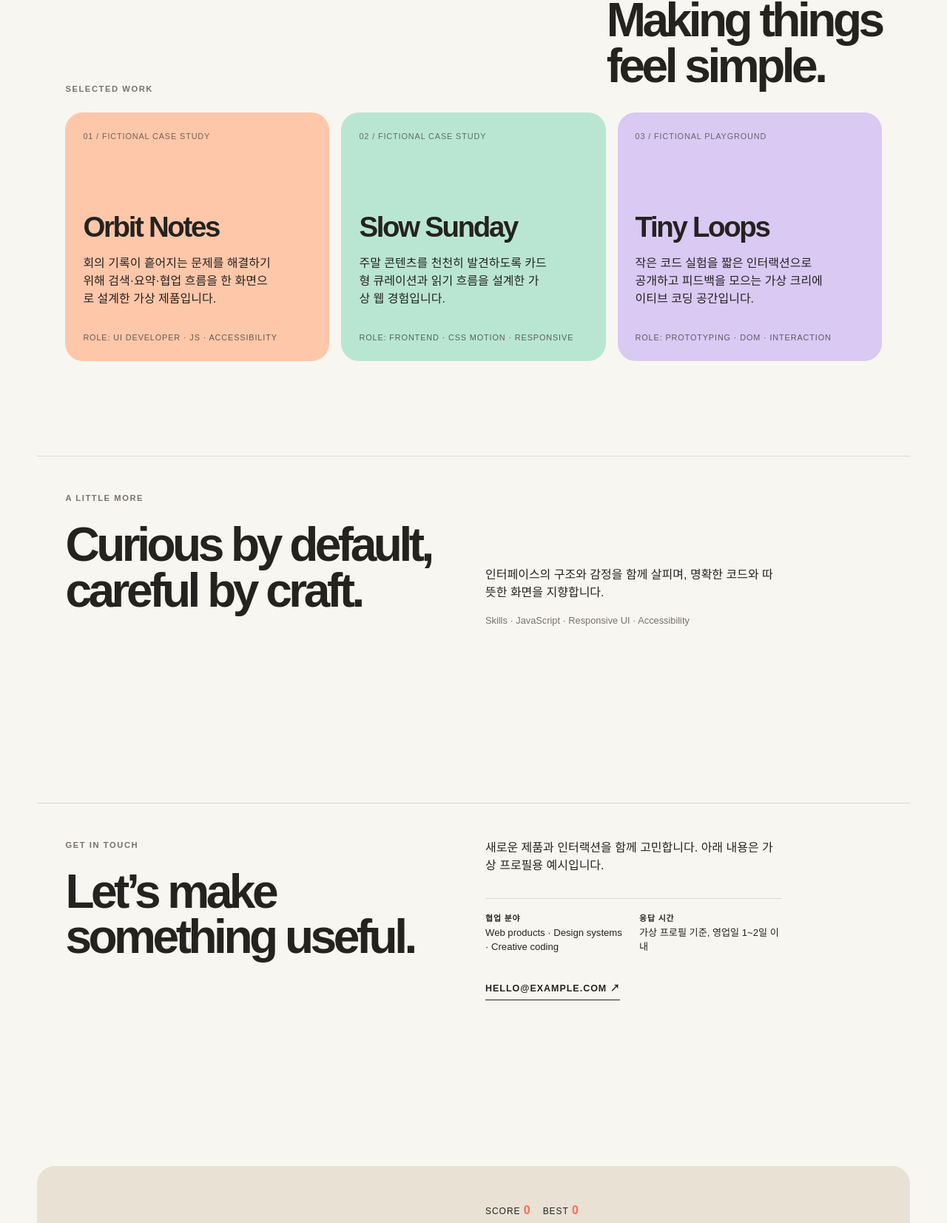
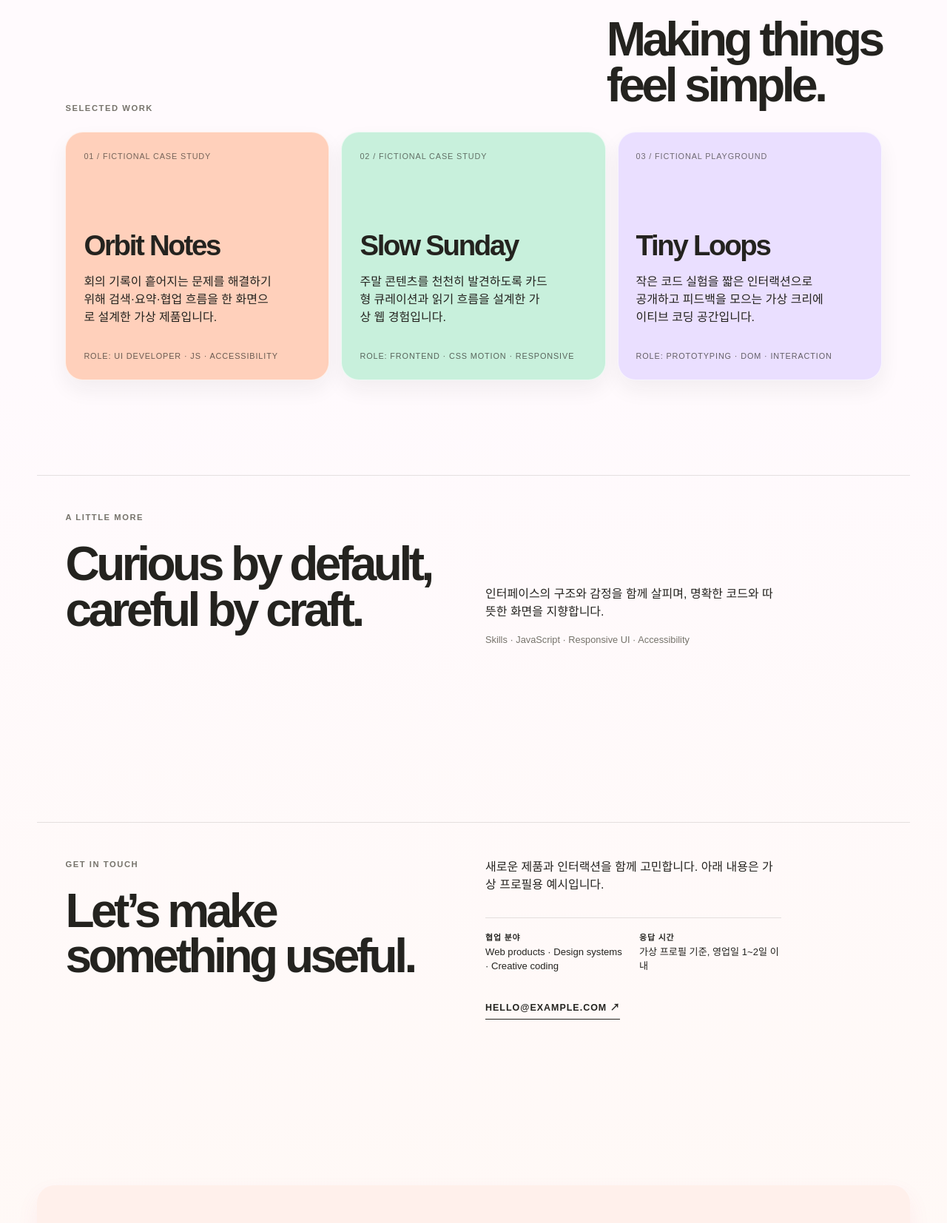
Before and after one commit to rmfotjanj1234/rmfotjanj1234.github.io, a plain HTML site: page index.html in a window 1280 px wide. Shown: the part 842-2495 px from the top of the page at 74% size. Drawn offline with Linux system fonts and the light colour scheme.

Commit message:
Polish dino game and brighten portfolio design

```diff
--- a/game.js
+++ b/game.js
@@ -13,8 +13,8 @@
       this.random = options.random || Math.random;
       this.storage = options.storage || null;
       this.highScoreKey = options.highScoreKey || 'choi-jeongin-dino-best';
-      this.baseSpeed = options.baseSpeed || 5;
-      this.maxSpeed = options.maxSpeed || 14;
+      this.baseSpeed = options.baseSpeed || 7;
+      this.maxSpeed = options.maxSpeed || 19.6;
       this.reset();
       this.bestScore = this.readBestScore();
     }
@@ -130,13 +130,14 @@
 
     function render() {
       board.replaceChildren();
+      board.classList.toggle('game-board--gameover', engine.state === STATES.gameover);
       const cloud = document.createElement('span');
       cloud.className = 'game-cloud';
       cloud.style.left = `${(engine.tickCount * .08) % 85}%`;
       cloud.style.top = '18%';
       board.appendChild(cloud);
       dino = document.createElement('span');
-      dino.className = `dino-sprite${engine.ducking ? ' dino-sprite--duck' : ''}`;
+      dino.className = `dino-sprite${engine.ducking ? ' dino-sprite--duck' : ''}${engine.state === STATES.gameover ? ' dino-sprite--gameover' : ''}`;
       dino.style.bottom = `${1.6 + engine.playerY * 1.6}rem`;
       board.appendChild(dino);
       engine.obstacles.forEach((obstacle) => {
@@ -145,6 +146,13 @@
         item.style.left = `${obstacle.x}%`;
         board.appendChild(item);
       });
+      if (engine.state === STATES.gameover) {
+        const overlay = document.createElement('span');
+        overlay.className = 'game-over-overlay';
+        overlay.setAttribute('aria-hidden', 'true');
+        overlay.textContent = 'GAME OVER';
+        board.appendChild(overlay);
+      }
       if (score) score.textContent = String(engine.score);
       if (bestScore) bestScore.textContent = String(engine.bestScore);
       if (status) status.textContent = ({ idle: 'Ready · Space 또는 ↑로 시작', running: 'Running · ↓ 숙이기 · Alt 일시정지', paused: 'Paused · Alt로 계속하기', gameover: 'Game over · Space로 다시 시작' })[engine.state];
--- a/styles.css
+++ b/styles.css
@@ -1,9 +1,10 @@
 :root {
   --ink: #24231f;
   --muted: #76736b;
-  --paper: #f8f6f1;
-  --line: rgba(36, 35, 31, .14);
-  --accent: #ff6b4a;
+  --paper: #fffafd;
+  --line: rgba(36, 35, 31, .12);
+  --accent: #e84d73;
+  --accent-warm: #ff8b55;
   --space: clamp(1.25rem, 3vw, 3rem);
   font-family: Arial, Helvetica, sans-serif;
   color: var(--ink);
@@ -12,7 +13,7 @@
 
 * { box-sizing: border-box; }
 html { scroll-behavior: smooth; }
-body { margin: 0; min-width: 320px; line-height: 1.5; }
+body { background: linear-gradient(180deg, #fffafd 0%, var(--paper) 42%, #fff8f2 100%); margin: 0; min-width: 320px; line-height: 1.5; }
 a { color: inherit; }
 
 .site-header {
@@ -36,8 +37,8 @@ nav a:hover, nav a:focus-visible, .text-link:hover, .text-link:focus-visible { c
 
 .section-shell { margin: 0 auto; max-width: 1180px; padding-left: var(--space); padding-right: var(--space); }
 .hero { min-height: min(720px, 82vh); padding-bottom: 7rem; padding-top: 7rem; }
-.profile-card { align-items: center; display: flex; gap: .75rem; margin-bottom: 4rem; max-width: 32rem; }
-.profile-avatar { align-items: center; background: var(--accent); border-radius: 50%; color: var(--paper); display: inline-flex; font-size: .8rem; font-weight: 800; height: 2.8rem; justify-content: center; width: 2.8rem; }
+.profile-card { align-items: center; background: rgba(255, 255, 255, .72); border: 1px solid var(--line); border-radius: 1.25rem; box-shadow: 0 .8rem 2rem rgba(232, 77, 115, .08); display: flex; gap: .75rem; margin-bottom: 4rem; max-width: 32rem; padding: .75rem 1rem; }
+.profile-avatar { align-items: center; background: var(--accent); border-radius: 50%; color: var(--paper); display: inline-flex; flex: 0 0 2.8rem; font-size: .75rem; font-weight: 800; height: 2.8rem; justify-content: center; letter-spacing: -.12em; line-height: 1; overflow: hidden; text-align: center; white-space: nowrap; width: 2.8rem; }
 .profile-card strong, .profile-card span { display: block; }
 .profile-card div span { color: var(--muted); font-size: .72rem; }
 .profile-badge { border: 1px solid var(--line); border-radius: 999px; color: var(--muted); font-size: .65rem; margin-left: auto; padding: .45rem .7rem; }
@@ -51,11 +52,11 @@ h2 { font-size: clamp(2.4rem, 5vw, 5rem); margin-bottom: 2rem; }
 .text-link { border-bottom: 1px solid currentColor; display: inline-block; margin-top: 1.5rem; padding-bottom: .35rem; }
 .section-heading { align-items: end; display: flex; justify-content: space-between; }
 .work-grid { display: grid; gap: 1rem; grid-template-columns: repeat(3, 1fr); }
-.work-card { border-radius: 1.5rem; display: flex; flex-direction: column; min-height: 21rem; padding: 1.5rem; }
+.work-card { border: 1px solid rgba(255, 255, 255, .7); border-radius: 1.5rem; box-shadow: 0 .8rem 1.8rem rgba(36, 35, 31, .06); display: flex; flex-direction: column; min-height: 21rem; padding: 1.5rem; }
 .work-card:hover { transform: translateY(-.35rem) rotate(-.5deg); }
-.work-card--sunset { background: #ffc7a9; }
-.work-card--mint { background: #b9e6d3; }
-.work-card--lilac { background: #d9c9f3; }
+.work-card--sunset { background: #ffd0bb; }
+.work-card--mint { background: #c8f0dc; }
+.work-card--lilac { background: #eadfff; }
 .card-index, .card-tag { font-size: .68rem; letter-spacing: .08em; text-transform: uppercase; }
 .card-index { opacity: .62; }
 .work-card h3 { font-size: clamp(1.7rem, 3vw, 2.8rem); letter-spacing: -.06em; margin: auto 0 .5rem; }
@@ -67,18 +68,20 @@ h2 { font-size: clamp(2.4rem, 5vw, 5rem); margin-bottom: 2rem; }
 .contact-details p { font-size: .82rem; }
 .contact-details strong { font-size: .68rem; letter-spacing: .08em; text-transform: uppercase; }
 .muted { color: var(--muted); font-size: .8rem; }
-.game-placeholder { align-items: end; background: #e9e1d4; border: 0; border-radius: 1.5rem; margin-bottom: 3rem; padding-bottom: 3rem; padding-top: 3rem; }
+.game-placeholder { align-items: end; background: #fff0eb; border: 0; border-radius: 1.5rem; box-shadow: 0 .8rem 1.8rem rgba(232, 77, 115, .08); margin-bottom: 3rem; padding-bottom: 3rem; padding-top: 3rem; }
 .game-placeholder h2 { margin-bottom: 1rem; }
 .game-panel { display: grid; gap: .8rem; }
 .game-scoreboard { display: flex; gap: 1rem; font-size: .75rem; letter-spacing: .08em; text-transform: uppercase; }
 .game-scoreboard strong { color: var(--accent); font-size: 1rem; }
 .game-board { background: linear-gradient(#cce7e6 0 64%, #f0d1ae 64%); border: .5rem solid #26251f; border-radius: 1rem; height: 15rem; max-width: 34rem; overflow: hidden; position: relative; }
+.game-board--gameover { animation: gameBoardShake .18s ease-in-out 3; }
 .game-board::after { background: rgba(36, 35, 31, .24); bottom: 1.5rem; content: ''; height: 2px; left: 0; position: absolute; right: 0; }
 .dino-sprite, .obstacle-sprite { bottom: 1.6rem; position: absolute; z-index: 1; }
 .dino-sprite { background: #5c7f63; border-radius: 45% 45% 20% 20%; height: 2.7rem; left: 12%; width: 3rem; }
 .dino-sprite::before { background: #5c7f63; border-radius: 50% 50% 20% 20%; content: ''; height: 1.8rem; position: absolute; right: -.6rem; top: -.8rem; width: 1.8rem; }
 .dino-sprite::after { background: #f8f6f1; border-radius: 50%; box-shadow: .45rem 0 #24231f; content: ''; height: .35rem; position: absolute; right: -.15rem; top: -.3rem; width: .35rem; }
 .dino-sprite--duck { height: 1.7rem; }
+.dino-sprite--gameover { animation: dinoGameoverBlink .18s steps(2, end) 3; }
 .obstacle-sprite { background: #597a5e; border-radius: .35rem .35rem 0 0; height: 2.8rem; width: 1.2rem; }
 .obstacle-sprite--bird { background: #746e9b; border-radius: 50% 50% 20% 20%; bottom: 5.3rem; height: 1rem; width: 2.8rem; }
 .game-cloud { background: rgba(255, 255, 255, .65); border-radius: 999px; height: .45rem; position: absolute; width: 3.5rem; }
@@ -90,6 +93,9 @@ h2 { font-size: clamp(2.4rem, 5vw, 5rem); margin-bottom: 2rem; }
 .dino-controls button { background: var(--paper); border: 1px solid var(--line); border-radius: .7rem; color: var(--ink); cursor: pointer; min-height: 2.75rem; padding: .7rem 1rem; touch-action: manipulation; }
 .dino-controls button:hover, .dino-controls button:focus-visible { border-color: var(--accent); color: var(--accent); }
 .game-hint { color: var(--muted); font-size: .75rem; margin: 0; }
+.game-over-overlay { align-items: center; background: rgba(255, 250, 252, .76); color: #e44d68; display: flex; font-size: clamp(1.4rem, 5vw, 2.5rem); font-weight: 900; inset: 0; justify-content: center; letter-spacing: .12em; position: absolute; z-index: 3; }
+@keyframes dinoGameoverBlink { 50% { opacity: .15; } }
+@keyframes gameBoardShake { 25% { transform: translateX(-.25rem); } 75% { transform: translateX(.25rem); } }
 .js-reveal { opacity: 0; transform: translateY(1.5rem); transition: opacity .6s ease, transform .6s ease; }
 .js-reveal.is-visible { opacity: 1; transform: none; }
 .site-footer { border-top: 1px solid var(--line); display: flex; justify-content: space-between; padding-bottom: 2rem; padding-top: 2rem; }
@@ -113,4 +119,5 @@ h2 { font-size: clamp(2.4rem, 5vw, 5rem); margin-bottom: 2rem; }
 @media (prefers-reduced-motion: reduce) {
   html { scroll-behavior: auto; }
   *, *::before, *::after { scroll-behavior: auto !important; transition-duration: .01ms !important; }
+  .game-board--gameover, .dino-sprite--gameover { animation: none; }
 }
```
